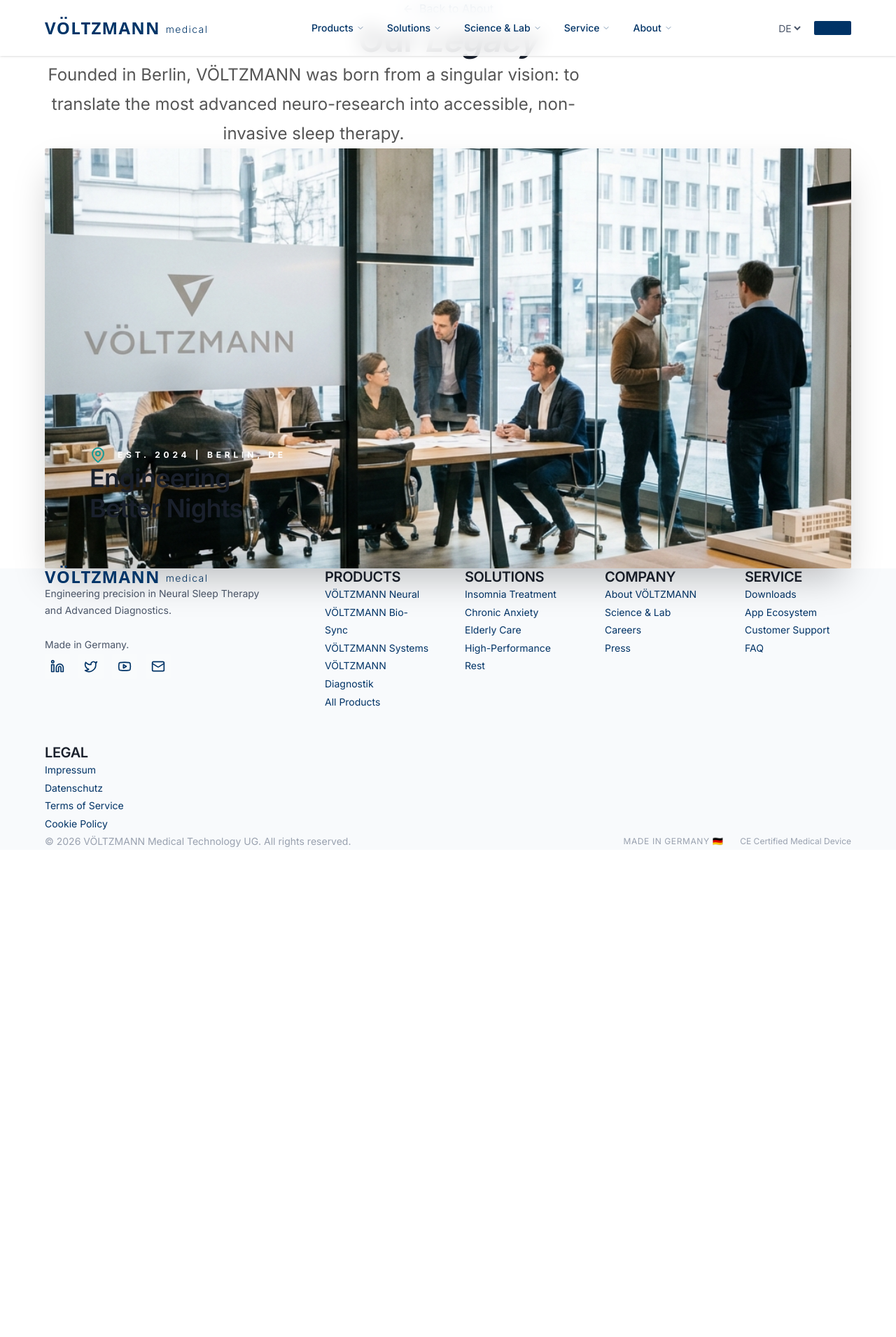
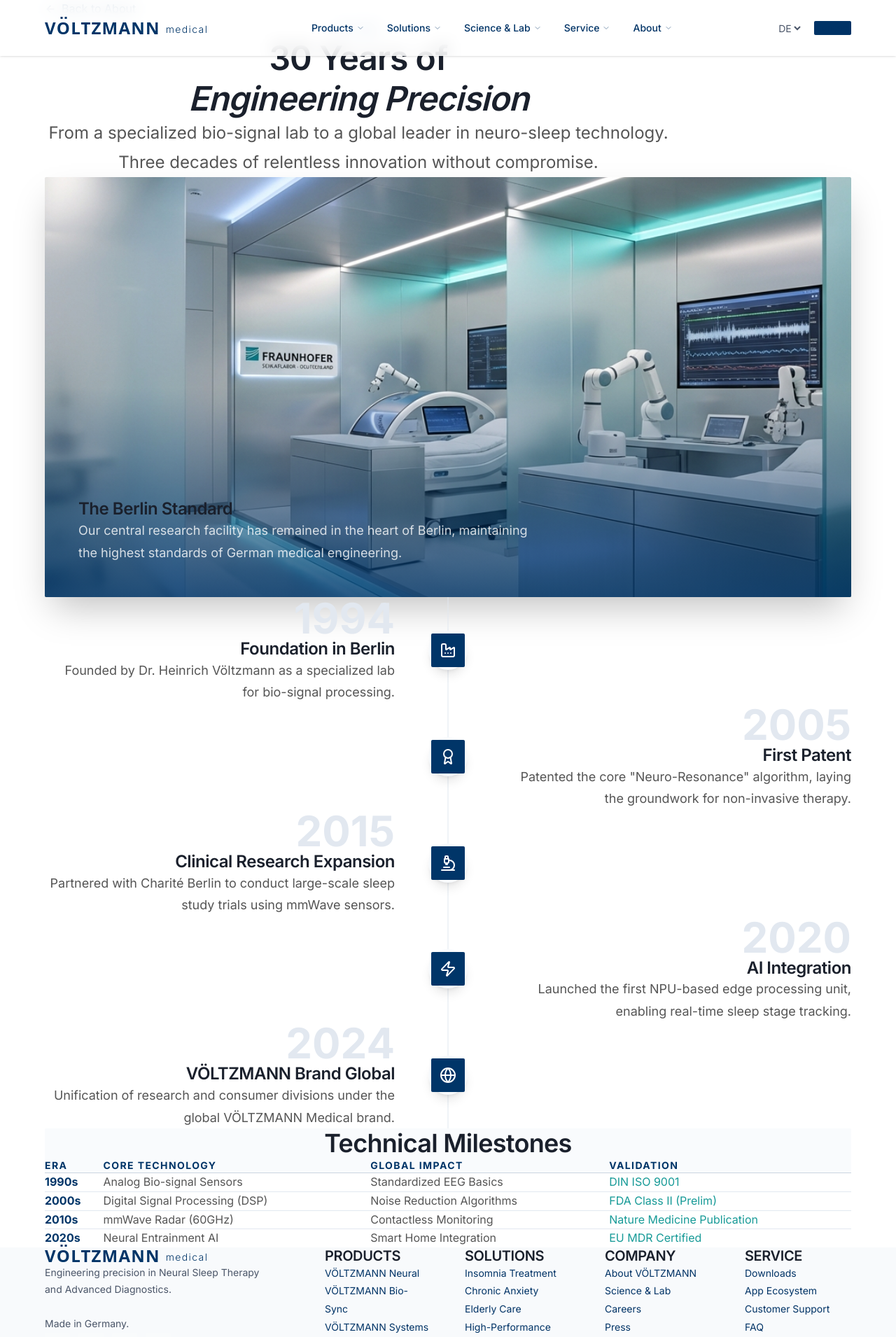
Before and after one commit to sungbada123-web/voltzmann, a Next.js app: page /about/story in a window 1280 px wide. Shown: the top 1910 px of the page at 70% size. Before the commit the page ends 1214 px from the top, so only its background shows below. Built offline with nearby package versions, Linux system fonts and the light colour scheme.

Commit message:
feat: redesign story timeline and fix layout occlusion

```diff
--- a/app/about/page.tsx
+++ b/app/about/page.tsx
@@ -28,7 +28,7 @@
     ];
 
     return (
-        <div className="min-h-screen bg-white">
+        <div className="min-h-screen bg-white pt-32">
             {/* Hero Section */}
             <section className="py-10 bg-gradient-to-br from-[#F9FBFD] to-white">
                 <div className="max-w-[1640px] mx-auto px-6 text-center">
@@ -99,7 +99,7 @@
                                 whileInView={{ opacity: 1, y: 0 }}
                                 viewport={{ once: true }}
                                 transition={{ duration: 0.5, delay: index * 0.1 }}
-                                className="bg-white border border-[#C3C3C3] p-8 text-center"
+                                className="bg-white p-8 text-center hover:shadow-xl transition-shadow duration-300 rounded-sm"
                             >
                                 <div className="w-16 h-16 bg-[#003568] flex items-center justify-center mx-auto mb-6 text-white">
                                     {value.icon}
@@ -145,7 +145,7 @@
                                 background: 'Schlafmedizin, Universitätsklinikum Heidelberg',
                             },
                         ].map((member, index) => (
-                            <div key={index} className="bg-[#F9FBFD] border border-[#C3C3C3] p-8 text-center">
+                            <div key={index} className="bg-[#F9FBFD] p-8 text-center hover:shadow-lg transition-all rounded-sm">
                                 <div className="w-24 h-24 bg-gradient-to-br from-[#003568] to-[#179A97] mx-auto mb-6 rounded-none"></div>
                                 <h3 className="text-xl font-medium text-[#555555] mb-4">
                                     {member.name}
--- a/app/about/story/page.tsx
+++ b/app/about/story/page.tsx
@@ -1,35 +1,163 @@
 'use client';
 
 import { motion } from 'framer-motion';
-import { History, ArrowLeft, MapPin, Globe } from 'lucide-react';
+import { History, ArrowLeft, Award, Zap, Microscope, Globe, Factory } from 'lucide-react';
 import Link from 'next/link';
 import Image from 'next/image';
 
 export default function StoryPage() {
+    const timelineEvents = [
+        {
+            year: '1994',
+            title: 'Foundation in Berlin',
+            desc: 'Founded by Dr. Heinrich Völtzmann as a specialized lab for bio-signal processing.',
+            icon: Factory
+        },
+        {
+            year: '2005',
+            title: 'First Patent',
+            desc: 'Patented the core "Neuro-Resonance" algorithm, laying the groundwork for non-invasive therapy.',
+            icon: Award
+        },
+        {
+            year: '2015',
+            title: 'Clinical Research Expansion',
+            desc: 'Partnered with Charité Berlin to conduct large-scale sleep study trials using mmWave sensors.',
+            icon: Microscope
+        },
+        {
+            year: '2020',
+            title: 'AI Integration',
+            desc: 'Launched the first NPU-based edge processing unit, enabling real-time sleep stage tracking.',
+            icon: Zap
+        },
+        {
+            year: '2024',
+            title: 'VÖLTZMANN Brand Global',
+            desc: 'Unification of research and consumer divisions under the global VÖLTZMANN Medical brand.',
+            icon: Globe
+        }
+    ];
+
     return (
-        <div className="min-h-screen bg-white pt-24">
-            <section className="py-20 text-center">
-                <div className="container">
-                    <Link href="/about" className="inline-flex items-center gap-2 text-[#718096] hover:text-[#003568] transition-colors mb-20 group">
+        <div className="min-h-screen bg-white pt-32">
+            <section className="py-20">
+                <div className="container mx-auto px-4">
+                    <Link href="/about" className="inline-flex items-center gap-2 text-[#718096] hover:text-[#003568] transition-colors mb-16 group">
                         <ArrowLeft className="w-4 h-4 group-hover:-translate-x-1 transition-transform" /> Back to About
                     </Link>
 
-                    <h1 className="text-8xl font-light text-[#003568] mb-12 leading-tight">Our <span className="font-semibold italic">Legacy</span></h1>
-                    <p className="text-2xl text-[#555555] font-light max-w-3xl mx-auto leading-relaxed mb-32">
-                        Founded in Berlin, VÖLTZMANN was born from a singular vision: to translate the most
-                        advanced neuro-research into accessible, non-invasive sleep therapy.
-                    </p>
+                    {/* Hero Header */}
+                    <div className="text-center max-w-4xl mx-auto mb-24">
+                        <motion.div
+                            initial={{ opacity: 0, y: 30 }}
+                            animate={{ opacity: 1, y: 0 }}
+                            transition={{ duration: 0.8 }}
+                        >
+                            <div className="inline-block px-4 py-1 bg-[#F0F7FF] text-[#003568] text-[10px] font-bold tracking-widest uppercase mb-6 rounded-sm">
+                                EST. 1994
+                            </div>
+                            <h1 className="text-7xl font-light text-[#003568] mb-8 leading-tight">
+                                30 Years of <br />
+                                <span className="font-semibold italic">Engineering Precision</span>
+                            </h1>
+                            <p className="text-2xl text-[#555555] font-light leading-relaxed">
+                                From a specialized bio-signal lab to a global leader in neuro-sleep technology.
+                                Three decades of relentless innovation without compromise.
+                            </p>
+                        </motion.div>
+                    </div>
 
+                    {/* Feature Image */}
                     <div className="relative h-[600px] w-full rounded-sm overflow-hidden mb-32 shadow-2xl">
-                        <Image src="/images/voeltzmann_office_realism_v1.png" alt="Company Growth" fill className="object-cover scale-105" />
-                        <div className="absolute inset-0 bg-gradient-to-up from-[#003568]/60 to-transparent"></div>
-                        <div className="absolute bottom-16 left-16 text-left">
-                            <div className="flex items-center gap-4 text-white text-xs font-bold uppercase tracking-[0.4em] mb-4">
-                                <MapPin className="text-[#179A97]" /> Est. 2024 | Berlin, DE
-                            </div>
-                            <h2 className="text-white text-5xl font-light">Engineering <br />Better Nights</h2>
+                        <Image
+                            src="/images/voeltzmann_medical_lab.png"
+                            alt="VÖLTZMANN History Lab"
+                            fill
+                            className="object-cover"
+                        />
+                        <div className="absolute inset-0 bg-gradient-to-t from-[#003568]/80 via-transparent to-transparent"></div>
+                        <div className="absolute bottom-12 left-12 text-white p-8 max-w-2xl">
+                            <h3 className="text-3xl font-light mb-4 text-[#EDF2F7]">The Berlin Standard</h3>
+                            <p className="opacity-80 text-lg font-light">
+                                Our central research facility has remained in the heart of Berlin,
+                                maintaining the highest standards of German medical engineering.
+                            </p>
                         </div>
                     </div>
+
+                    {/* Timeline Section */}
+                    <div className="mb-32 relative">
+                        <div className="absolute left-[50%] top-0 bottom-0 w-px bg-[#E2E8F0] -translate-x-1/2 hidden md:block"></div>
+
+                        <div className="space-y-24">
+                            {timelineEvents.map((event, index) => (
+                                <div key={index} className={`flex flex-col md:flex-row items-center gap-12 ${index % 2 === 0 ? '' : 'md:flex-row-reverse'}`}>
+                                    <div className="w-full md:w-1/2 md:text-right">
+                                        <div className={`p-8 ${index % 2 === 0 ? 'md:pr-16' : 'md:pl-16'}`}>
+                                            <div className="text-6xl font-bold text-[#E2E8F0] mb-4">{event.year}</div>
+                                            <h3 className="text-2xl font-bold text-[#003568] mb-4">{event.title}</h3>
+                                            <p className="text-[#555555] font-light leading-relaxed text-lg">
+                                                {event.desc}
+                                            </p>
+                                        </div>
+                                    </div>
+
+                                    <div className="z-10 bg-white p-4 border-4 border-[#F9FBFD] rounded-full shadow-lg">
+                                        <div className="w-12 h-12 bg-[#003568] text-white flex items-center justify-center rounded-sm">
+                                            <event.icon className="w-6 h-6" />
+                                        </div>
+                                    </div>
+
+                                    <div className="w-full md:w-1/2"></div>
+                                </div>
+                            ))}
+                        </div>
+                    </div>
+
+                    {/* Milestones Data Table */}
+                    <div className="py-20 bg-[#F9FBFD] -mx-4 px-4 md:-mx-8 md:px-8 lg:-mx-20 lg:px-20 rounded-sm">
+                        <h2 className="text-4xl font-light text-[#003568] mb-16 text-center">Technical Milestones</h2>
+                        <div className="overflow-x-auto">
+                            <table className="w-full text-left border-collapse">
+                                <thead>
+                                    <tr className="border-b border-[#CBD5E0]">
+                                        <th className="py-6 px-8 text-sm font-bold text-[#003568] uppercase tracking-widest">Era</th>
+                                        <th className="py-6 px-8 text-sm font-bold text-[#003568] uppercase tracking-widest">Core Technology</th>
+                                        <th className="py-6 px-8 text-sm font-bold text-[#003568] uppercase tracking-widest">Global Impact</th>
+                                        <th className="py-6 px-8 text-sm font-bold text-[#003568] uppercase tracking-widest">Validation</th>
+                                    </tr>
+                                </thead>
+                                <tbody>
+                                    <tr className="border-b border-[#E2E8F0] bg-white hover:bg-[#F0F7FF] transition-colors">
+                                        <td className="py-8 px-8 font-bold text-[#003568]">1990s</td>
+                                        <td className="py-8 px-8 text-[#555555]">Analog Bio-signal Sensors</td>
+                                        <td className="py-8 px-8 text-[#555555]">Standardized EEG Basics</td>
+                                        <td className="py-8 px-8 text-[#179A97]">DIN ISO 9001</td>
+                                    </tr>
+                                    <tr className="border-b border-[#E2E8F0] bg-white hover:bg-[#F0F7FF] transition-colors">
+                                        <td className="py-8 px-8 font-bold text-[#003568]">2000s</td>
+                                        <td className="py-8 px-8 text-[#555555]">Digital Signal Processing (DSP)</td>
+                                        <td className="py-8 px-8 text-[#555555]">Noise Reduction Algorithms</td>
+                                        <td className="py-8 px-8 text-[#179A97]">FDA Class II (Prelim)</td>
+                                    </tr>
+                                    <tr className="border-b border-[#E2E8F0] bg-white hover:bg-[#F0F7FF] transition-colors">
+                                        <td className="py-8 px-8 font-bold text-[#003568]">2010s</td>
+                                        <td className="py-8 px-8 text-[#555555]">mmWave Radar (60GHz)</td>
+                                        <td className="py-8 px-8 text-[#555555]">Contactless Monitoring</td>
+                                        <td className="py-8 px-8 text-[#179A97]">Nature Medicine Publication</td>
+                                    </tr>
+                                    <tr className="bg-white hover:bg-[#F0F7FF] transition-colors">
+                                        <td className="py-8 px-8 font-bold text-[#003568]">2020s</td>
+                                        <td className="py-8 px-8 text-[#555555]">Neural Entrainment AI</td>
+                                        <td className="py-8 px-8 text-[#555555]">Smart Home Integration</td>
+                                        <td className="py-8 px-8 text-[#179A97]">EU MDR Certified</td>
+                                    </tr>
+                                </tbody>
+                            </table>
+                        </div>
+                    </div>
+
                 </div>
             </section>
         </div>
--- a/app/contact/page.tsx
+++ b/app/contact/page.tsx
@@ -18,7 +18,7 @@
 
                 <div className="grid grid-cols-1 md:grid-cols-2 gap-12 mb-16">
                     {/* Contact Form */}
-                    <div className="bg-[#F9FBFD] border border-[#C3C3C3] p-10">
+                    <div className="bg-[#F9FBFD] p-10 rounded-sm shadow-sm">
                         <h2 className="text-2xl font-medium text-[#555555] mb-6">
                             Nachricht senden
                         </h2>
@@ -132,7 +132,7 @@
                             </div>
                         </div>
 
-                        <div className="bg-[#F9FBFD] border border-[#C3C3C3] p-8">
+                        <div className="bg-[#F9FBFD] p-8 rounded-sm shadow-sm">
                             <h3 className="text-lg font-medium text-[#555555] mb-4">
                                 Geschäftszeiten
                             </h3>
--- a/app/solutions/apnea/page.tsx
+++ b/app/solutions/apnea/page.tsx
@@ -41,7 +41,7 @@
                             { title: 'Oxygen Desat Correlation', desc: 'Syncs with pulse oximetry data to map desaturation events against sleep cycles.' },
                             { title: 'Physician Report', desc: 'Automatically generates a standardized PDF for clinical consultation.' }
                         ].map((item, i) => (
-                            <div key={i} className="p-12 border border-[#EDF2F7] hover:border-[#179A97] transition-all duration-500 rounded-sm">
+                            <div key={i} className="p-12 hover:shadow-xl transition-all duration-500 rounded-sm bg-white">
                                 <h3 className="text-xl font-medium text-[#003568] mb-4">{item.title}</h3>
                                 <p className="text-[#718096] font-light text-sm leading-relaxed">{item.desc}</p>
                             </div>
--- a/app/solutions/page.tsx
+++ b/app/solutions/page.tsx
@@ -54,7 +54,7 @@
                                 <h3 className="text-xs font-bold text-[#A0AEC0] uppercase tracking-widest mb-10 border-b pb-4">{group.title}</h3>
                                 <div className="grid grid-cols-1 sm:grid-cols-2 gap-6">
                                     {group.items.map((item, i) => (
-                                        <div key={i} className="p-8 bg-[#F9FBFD] border border-transparent hover:border-[#003568]/10 hover:bg-white transition-all group">
+                                        <div key={i} className="p-8 bg-[#F9FBFD] hover:shadow-lg hover:bg-white transition-all group rounded-sm">
                                             <div className="w-10 h-10 flex items-center justify-center bg-white shadow-sm rounded-sm text-[#003568] group-hover:bg-[#003568] group-hover:text-white transition-all mb-6">
                                                 {item.icon}
                                             </div>
```
